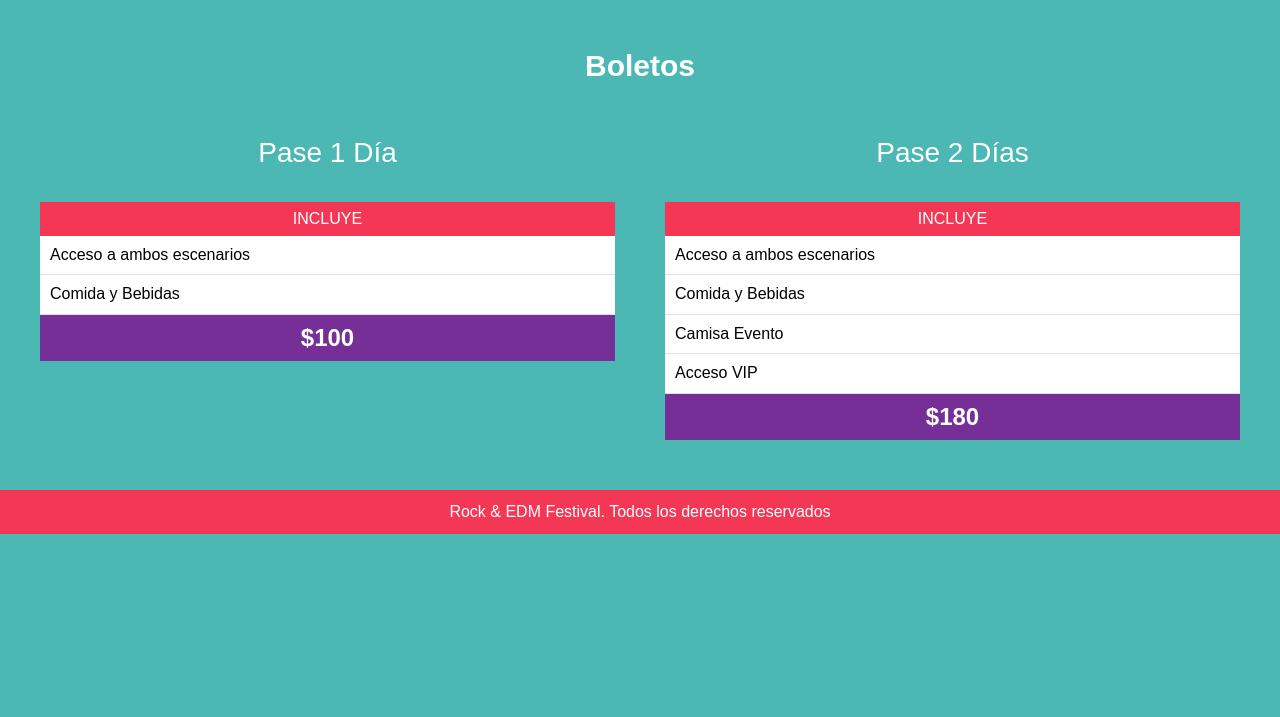
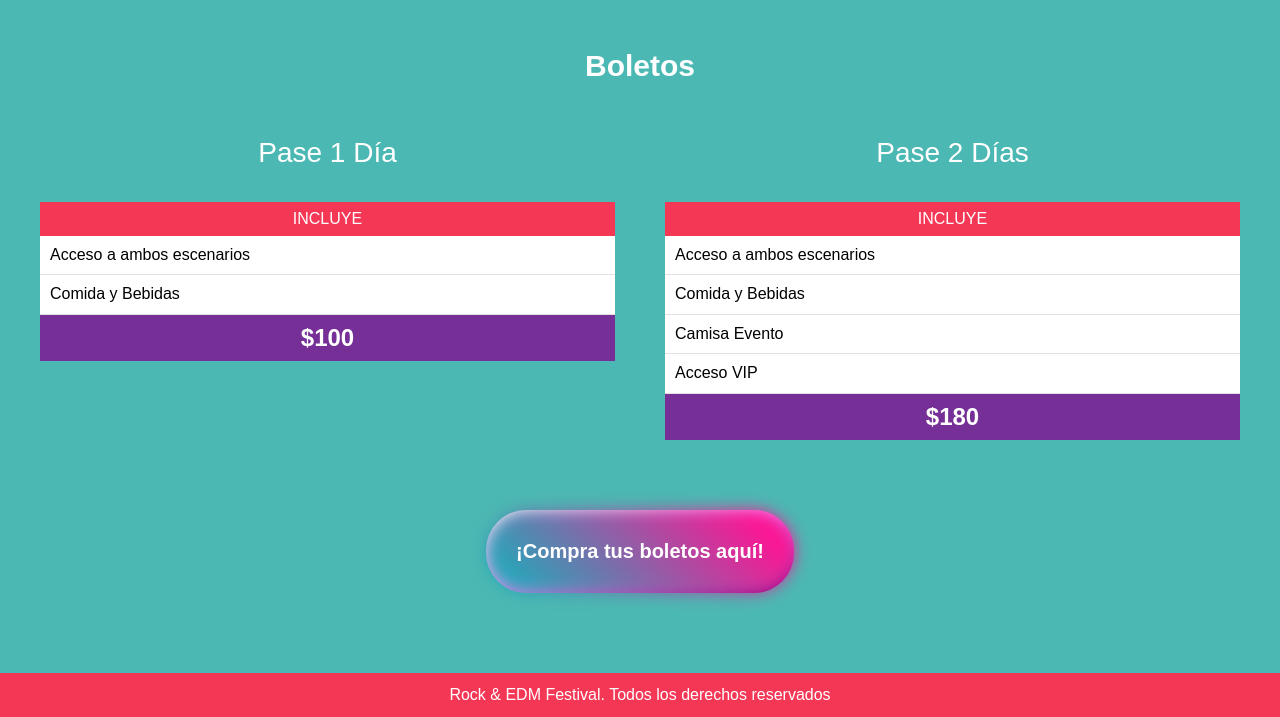
Before and after one commit to Eduardoaot/Primero, a Flask app: page / in a window 1280 px wide. Shown: the part 3295-4012 px from the top of the page. Before the commit the page ends 3829 px from the top, so only its background shows below. Run offline with Flask 3, Linux system fonts and the light colour scheme.

Commit message:
actualizacion

```diff
--- a/FestivalMusica_iniciactualizado/app.py
+++ b/FestivalMusica_iniciactualizado/app.py
@@ -1,14 +1,18 @@
-from flask import Flask, render_template, request, redirect, url_for
+from flask import Flask, render_template, request, redirect, url_for, session
 import pyodbc
+import secrets
+import hashlib
 
 app = Flask(__name__)
+clave_secreta = secrets.token_hex(16)
+app.secret_key = clave_secreta
 
 # Configuración de la conexión a la base de datos
 server = 'ANTONIO'
 database = 'PROGRAWEB'
 username = 'sa'
 password = 'h9cmhlci'
-driver = 'ODBC Driver 17 for SQL Server'  # Puede variar según la versión de tu ODBC Driver
+driver = 'ODBC Driver 17 for SQL Server'
 
 # Configuración de la conexión a la base de datos
 conn_str = f'DRIVER={driver};SERVER={server};DATABASE={database};UID={username};PWD={password}'
@@ -19,25 +23,104 @@ cursor = conn.cursor()
 def index():
     return render_template('index.html')
 
+@app.route('/index2')
+def index2():
+    return render_template('index2.html')
+
+@app.route('/comprar_boletos')
+def comprar_boletos():
+    # Puedes realizar cualquier lógica adicional aquí antes de la redirección
+    # Establece la variable de sesión
+    session['compra_boletos'] = True
+    # Redirige a la página de inicio de sesión
+    return redirect(url_for('iniciosesion'))
+
+@app.route('/cerrar_sesion')
+def cerrar_sesion():
+    print("Cerrando sesión...")
+    # Limpia todas las variables de sesión
+    session.clear()
+    print("Sesión cerrada.")
+    # Redirige a la página principal
+    return redirect(url_for('index'))
+
 @app.route('/iniciosesion', methods=['GET', 'POST'])
 def iniciosesion():
     if request.method == 'POST':
         username = request.form['username']
         password = request.form['password']
 
+        # Hash de la contraseña
+        hashed_password = hashlib.sha256(password.encode()).hexdigest()
+
         # Verificar las credenciales en la base de datos
-        cursor.execute("SELECT * FROM Usuario WHERE Usuario = ? AND Contraseña = ?", username, password)
+        cursor.execute("SELECT * FROM Usuario WHERE Usuario = ? AND Contraseña = ?", username, hashed_password)
         user = cursor.fetchone()
-
         if user:
             # Inicio de sesión exitoso
-            return redirect(url_for('index'))
+            # Obtén los nombres de las columnas
+            column_names = [column[0] for column in cursor.description]
+
+            # Obtén el nombre de usuario usando los nombres de las columnas
+            nombre_usuario = user[column_names.index('Usuario')]
+
+            # Guarda el nombre de usuario en la sesión
+            session['nombre_usuario'] = nombre_usuario
+
+            # Verifica si la variable de sesión 'compra_boletos' está presente
+            if session.get('compra_boletos'):
+                # Limpia la variable de sesión
+                session.pop('compra_boletos', None)
+                # Redirige a la lista de espera
+                return redirect(url_for('listaespera'))
+            else:
+                # Redirige a la página principal u otra página según tus necesidades
+                return redirect(url_for('index2'))
         else:
             # Inicio de sesión fallido
             error = 'Credenciales incorrectas. Inténtalo de nuevo.'
             return render_template('iniciosesion.html', error=error)
+    return render_template('iniciosesion.html')
 
-    return render_template('iniciosesion.html')
+@app.route('/listaespera')
+def listaespera():
+    # Obtén el nombre de usuario de la sesión si está disponible
+    nombre_usuario = session.get('nombre_usuario', None)
+    # Puedes agregar lógica adicional aquí según tus necesidades
+    return render_template('listaespera.html', nombre_usuario=nombre_usuario)
+
+@app.route('/registro', methods=['GET', 'POST'])
+def registro():
+    if request.method == 'POST':
+        nuevo_usuario = request.form['nuevo_usuario']
+        correo_electronico = request.form['correo_electronico']
+        nueva_contrasena = request.form['nueva_contrasena']
+
+        try:
+            # Verificar si el usuario ya existe
+            cursor.execute("SELECT * FROM Usuario WHERE Usuario = ? OR Correo_Electronico = ?", nuevo_usuario, correo_electronico)
+            existing_user = cursor.fetchone()
+
+            if existing_user:
+                error = 'El usuario o correo electrónico ya está registrado.'
+                return render_template('registro.html', error=error)
+
+            # Hash de la nueva contraseña
+            hashed_nueva_contrasena = hashlib.sha256(nueva_contrasena.encode()).hexdigest()
+
+            # Insertar nuevo usuario en la base de datos
+            cursor.execute("INSERT INTO Usuario (Usuario, Correo_Electronico, Contraseña) VALUES (?, ?, ?)", nuevo_usuario, correo_electronico, hashed_nueva_contrasena)
+            conn.commit()
+
+            # Redirigir a la página de inicio después del registro exitoso
+            return redirect(url_for('iniciosesion'))
+
+        except Exception as e:
+            # Manejar excepciones, podrías mostrar un mensaje más específico según el error
+            error = f'Error en el registro: {str(e)}'
+            return render_template('registro.html', error=error)
+
+    return render_template('registro.html')
 
 if __name__ == '__main__':
     app.run(debug=True)
--- a/FestivalMusica_iniciactualizado/static/build/css/app.css
+++ b/FestivalMusica_iniciactualizado/static/build/css/app.css
@@ -17,7 +17,7 @@
  * 1. Correct the line height in all browsers.
  * 2. Prevent adjustments of font size after orientation changes in iOS.
  */
-html {
+ html {
   line-height: 1.15; /* 1 */
   -webkit-text-size-adjust: 100%; /* 2 */
 }
@@ -652,6 +652,7 @@ img {
 
 .boletos {
   padding: 5rem 0;
+  z-index: -50;
 }
 .boletos h3 {
   text-align: center;
@@ -663,9 +664,71 @@ img {
     display: grid;
     grid-template-columns: repeat(2, 1fr);
     gap: 5rem;
+    padding-bottom: 5rem;
   }
 }
 
+.boton {
+  position: relative;
+  overflow: hidden;
+  display: flex;
+  justify-content: center;
+}
+.boton button {
+  margin-top: 20px;
+  margin-bottom: 30px;
+  position: relative;
+  border-radius: 40px;
+  padding: 30px;
+  font-family: "Monserrat", sans-serif;
+  font-size: 2rem;
+  font-weight: 700;
+  z-index: 1;
+}
+.boton button a {
+  color: white;
+  display: inline-block;
+}
+
+.gradient {
+  background-image: linear-gradient(to bottom right, white, violet, purple);
+  color: white;
+  cursor: pointer;
+  border: none;
+  padding: 16px 32px;
+  position: relative;
+  border-radius: 12px;
+  font-size: 20px;
+}
+.gradient::before {
+  content: "";
+  position: absolute;
+  top: 0;
+  left: 0;
+  z-index: -10;
+  width: 100%;
+  height: 100%;
+  background: linear-gradient(45deg, violet, rgb(0, 192, 192), deeppink, rgb(49, 49, 209), red, #4CB8B3, deeppink, rgb(101, 14, 101));
+  background-size: 800%;
+  border-radius: 50px;
+  filter: blur(8px);
+  animation: glowing 20s linear infinite;
+}
+.gradient:hover {
+  transform: scale(1.2);
+}
+
+@keyframes glowing {
+  0% {
+    background-position: 0 0;
+  }
+  50% {
+    background-position: 200% 0;
+  }
+  100% {
+    background-position: 0 0;
+  }
+}
 .pase {
   color: black;
 }
@@ -720,3 +783,8 @@ img {
   text-align: center;
   color: #fff;
 }
+
+main {
+  margin: 0 auto;
+  text-align: center;
+}
--- a/FestivalMusica_iniciactualizado/static/src/scss/layout/_boletos.scss
+++ b/FestivalMusica_iniciactualizado/static/src/scss/layout/_boletos.scss
@@ -4,6 +4,7 @@
 
 .boletos{
     padding: 5rem 0;
+    z-index: -50;
 
     h3{
         text-align: center;
@@ -14,7 +15,83 @@
     .contenedor-boletos{
         @include m.tablet {
             @include m.grid(2, 5rem);
+            padding-bottom: 5rem;
         }
+    }
+}
+
+
+
+.boton{
+    position: relative;
+    overflow: hidden;
+    display: flex;
+    justify-content: center;
+
+    button{
+        margin-top: 20px;
+        margin-bottom: 30px;
+        position: relative;
+        border-radius: 40px;
+        padding: 30px;
+        font-family: v.$fuente_principal;
+        font-size: 2rem;
+        font-weight: 700;
+        z-index: 1;
+
+        a{
+            color: white;
+            display: inline-block;
+        }
+    }
+
+}
+
+.gradient{
+    background-image: linear-gradient(to bottom right,
+        white,
+        violet,
+        purple
+    );
+    color: white;
+    cursor: pointer;
+    border: none;
+    padding: 16px 32px;
+    position: relative;
+    border-radius: 12px;
+    font-size: 20px;
+
+
+    &::before{
+        content:"";
+        position: absolute;
+        top: 0;
+        left: 0;
+        z-index: -10;
+        width: 100%;
+        height: 100%;
+        background: linear-gradient(45deg, violet, rgb(0, 192, 192), deeppink, rgb(49, 49, 209),
+        red, v.$verde, deeppink, rgb(101, 14, 101));
+        background-size: 800%;
+        border-radius: 50px;
+        filter: blur(8px);
+        animation: glowing 20s linear infinite;
+    }
+
+    &:hover{
+        transform: scale(1.2);
+    }
+}
+
+@keyframes glowing {
+    0% {
+        background-position: 0 0;
+    }
+    50%{
+        background-position: 200% 0;
+    }
+    100% {
+        background-position: 0 0;
     }
 }
 
--- a/FestivalMusica_iniciactualizado/static/src/scss/layout/_header.scss
+++ b/FestivalMusica_iniciactualizado/static/src/scss/layout/_header.scss
@@ -4,7 +4,7 @@
 .header{
     background-color: v.$verde;
 
-    @include m.tablet {
+    @include m.tablet{
         &.fijo{
             position: fixed;
             left: 0;
--- a/FestivalMusica_iniciactualizado/static/src/scss/layout/_index.scss
+++ b/FestivalMusica_iniciactualizado/static/src/scss/layout/_index.scss
@@ -5,3 +5,4 @@
 @forward 'galeria';
 @forward 'boletos';
 @forward 'footer';
+@forward 'iniciado';
--- /dev/null
+++ b/FestivalMusica_iniciactualizado/static/src/scss/layout/_iniciado.scss
@@ -0,0 +1,7 @@
+
+
+main{
+    margin: 0 auto;
+    text-align: center;
+
+}
--- a/FestivalMusica_iniciactualizado/templates/gulpfile.js
+++ b/FestivalMusica_iniciactualizado/templates/gulpfile.js
@@ -9,7 +9,7 @@ const postcss = require('gulp-postcss');
 const sourcemaps = require('gulp-sourcemaps');
 
 //javascript
-const terser = require('gulp-tercer-js');
+const terser = require('gulp-terser-js');
 
 //img
 const avif = require('gulp-avif');
@@ -19,7 +19,7 @@ const cache = require("gulp-cache");
 
 
 function javascript( done ){
-    src('src/js/**/*js')
+    src('src/js/**/*.js')
     .pipe(dest('build/js'))
     done();
 }
--- a/FestivalMusica_iniciactualizado/templates/index.html
+++ b/FestivalMusica_iniciactualizado/templates/index.html
@@ -23,7 +23,6 @@
             <a class="ban" href="#boletos">Boletos</a>
             <a href="{{ url_for('iniciosesion') }}">Iniciar sesión</a>
         </nav>
-
 
     </div>
    </header>
@@ -226,6 +225,12 @@
                 <p>$180</p>
             </div>
         </div>
+
+        <div class = "boton">
+            <button class = "gradient">
+                <a href="{{ url_for('comprar_boletos') }}">¡Compra tus boletos aquí!</a>
+            </button>
+        </div>
    </section>
 
    <footer class="site-footer">
--- a/FestivalMusica_iniciactualizado/templates/iniciosesion.html
+++ b/FestivalMusica_iniciactualizado/templates/iniciosesion.html
@@ -5,7 +5,7 @@
     <meta http-equiv="X-UA-Compatible" content="IE=edge">
     <meta name="viewport" content="width=device-width, initial-scale=1.0">
     <title>Inicio de Sesión</title>
-	<link rel="stylesheet" href="{{ url_for('static', filename='/build/css/style.css') }}">
+    <link rel="stylesheet" href="{{ url_for('static', filename='/build/css/style.css') }}">
 </head>
 <body>
     <div class="formulario">
@@ -16,7 +16,7 @@
                 {{ error }}
             </div>
         {% endif %}
-        <form method="post">
+        <form method="post" action="{{ url_for('iniciosesion') }}">
             <div class="username">
                 <input type="text" name="username" required>
                 <label>Nombre de usuario</label>
@@ -27,7 +27,7 @@
             </div>
             <input type="submit" value="Iniciar">
             <div class="registrarse">
-                ¿No tienes cuenta? <a href="#">Registrarse</a>
+                ¿No tienes cuenta?  <a href="{{ url_for('registro') }}">Registrarse</a>
             </div>
         </form>
     </div>
```
Also changed, not shown: FestivalMusica_iniciactualizado/static/src/js/app.js (+9 -1 lines), FestivalMusica_iniciactualizado/templates/index2.html (added, +241 -0 lines), FestivalMusica_iniciactualizado/templates/listaespera.html (added, +44 -0 lines), FestivalMusica_iniciactualizado/templates/registro.html (added, +38 -0 lines), 1 other file. Lines whose indentation alone changed are shown as unchanged.
